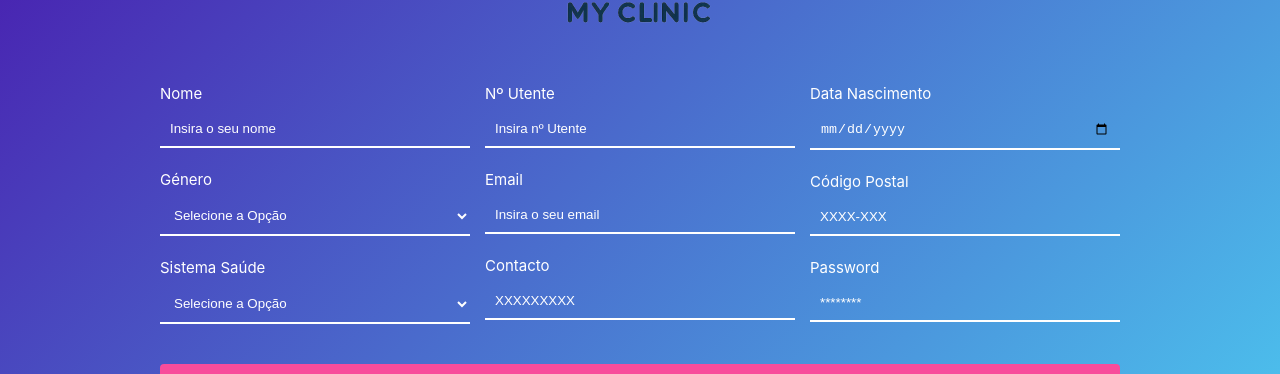
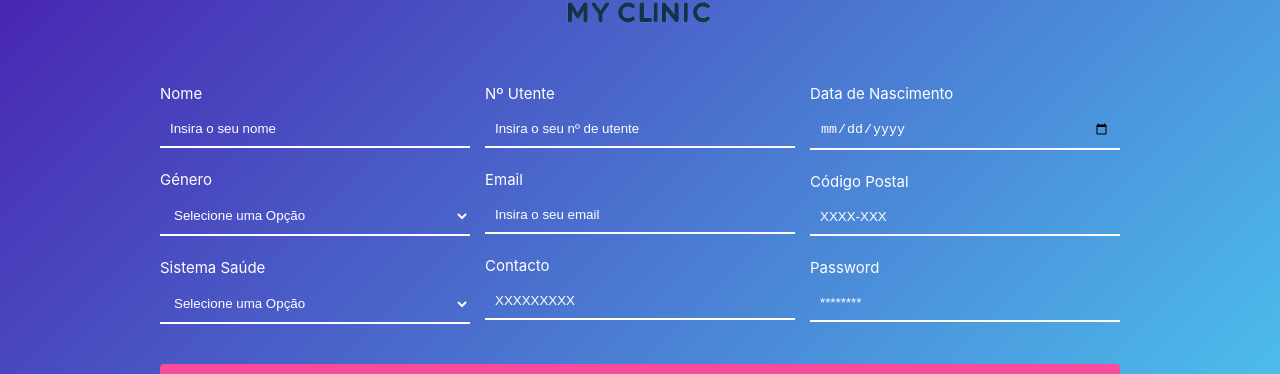
Before and after one commit to ruiiramos/myClinic-FrontEnd, a Vue app: page /register in a window 1280 px wide. Shown: the part 288-662 px from the top of the page. Built offline with nearby package versions, Linux system fonts and the light colour scheme.

Commit message:
Minor changes

```diff
--- a/src/views/RegisterView.vue
+++ b/src/views/RegisterView.vue
@@ -12,24 +12,22 @@
         <div class="input-group">
           <label for="genero">Género</label>
           <select id="genero" v-model="formData.genero" required>
-            <option value="" disabled selected>Selecione a Opção</option>
-            <option value="Masculino">Masculino</option>
-            <option value="Feminino">Feminino</option>
+            <option value="" disabled selected>Selecione uma Opção</option>
+            <option v-for="genero in generos" :value="genero.value">{{ genero.text }}</option>
           </select>
         </div>
         <div class="input-group">
           <label for="sistema_saude">Sistema Saúde</label>
           <select id="sistema_saude" v-model="formData.sistema_saude" required>
-            <option value="" disabled selected>Selecione a Opção</option>
-            <option value="ADSE">ADSE</option>
-            <option value="Multicare">Multicare</option>
+            <option value="" disabled selected>Selecione uma Opção</option>
+            <option v-for="sistema in sistemas_saude" :value="sistema.value">{{ sistema.text }}</option>
           </select>
         </div>
       </div>
       <div class="column">
         <div class="input-group">
           <label for="n_utente">Nº Utente</label>
-          <input type="text" id="n_utente" v-model="formData.n_utente" placeholder="Insira nº Utente" required>
+          <input type="text" id="n_utente" v-model="formData.n_utente" placeholder="Insira o seu nº de utente" required>
         </div>
         <div class="input-group">
           <label for="email">Email</label>
@@ -42,7 +40,7 @@
       </div>
       <div class="column">
         <div class="input-group">
-          <label for="data_nascimento">Data Nascimento</label>
+          <label for="data_nascimento">Data de Nascimento</label>
           <input type="date" id="data_nascimento" v-model="formData.data_nascimento" placeholder="XX/XX/XXXX" required>
         </div>
         <div class="input-group">
@@ -78,7 +76,21 @@ export default {
         password: ''
       },
       alertMessage: '',
-      alertType: ''
+      alertType: '',
+      sistemas_saude: [
+        {text: 'ADSE', value: 'ADSE'},
+        {text: 'Medicare', value: 'Medicare'},
+        {text: 'Fidelidade', value: 'Fidelidade'},
+        {text: 'Cofidis', value: 'Cofidis'},
+        {text: 'Médis', value: 'Médis'},
+        {text: 'Ageas', value: 'Ageas'},
+        {text: 'Multicare', value: 'Multicare'},
+        {text: 'Advance Care', value: 'Advance Care'}
+      ],
+      generos: [
+        {text: 'Masculino', value: 'Masculino'},
+        {text: 'Feminino', value: 'Feminino'}
+      ]
     };
   },
   methods: {
```
